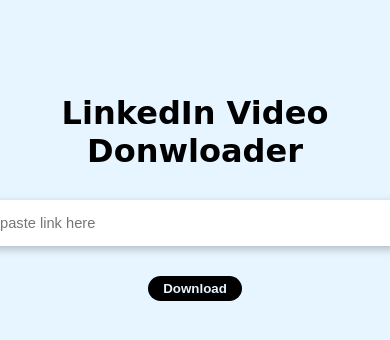
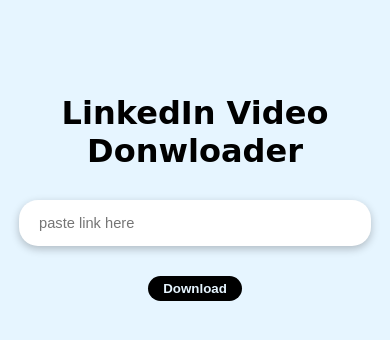
Before and after one commit to izudada/linkedin_video_downloader, a Flask app: page / in a window 390 px wide; the page is wider, and only the part inside the window is pictured. Shown: the part 201-541 px from the top of that part. Run offline with Flask 2, Linux system fonts and the light colour scheme; some web fonts are replaced.

Commit message:
feat: add media query

```diff
--- a/downloader/static/main.css
+++ b/downloader/static/main.css
@@ -101,3 +101,9 @@
 .hidden{
     display:none;
 }
+
+@media screen and (max-width: 700px) {
+    input[type="text"]{
+        width: 80%;
+    }
+}
```
